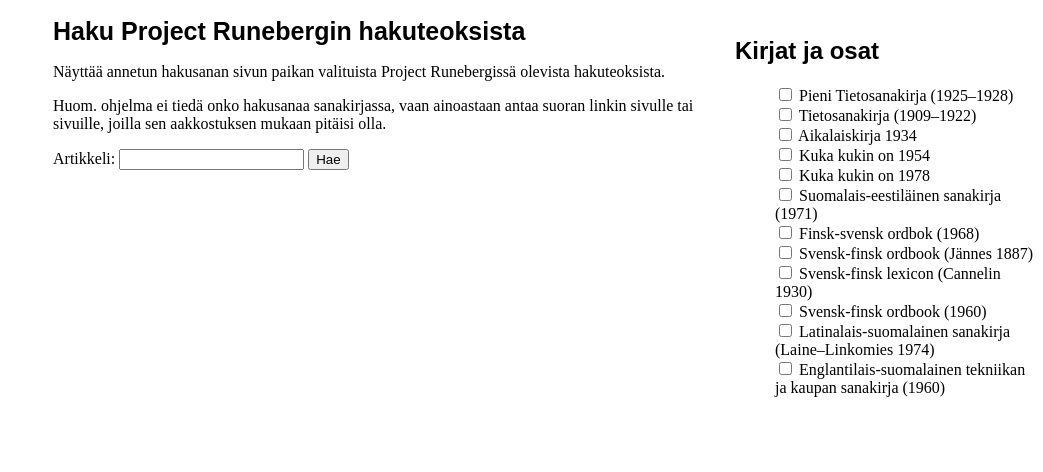
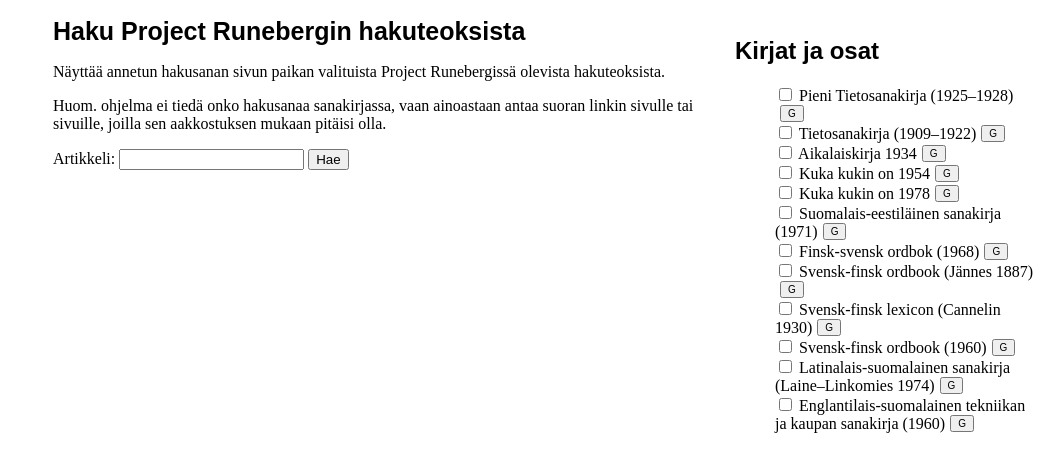
Before and after one commit to akupar/tietohaku, a website built with webpack: page index.html in a window 1280 px wide. Shown: the whole page, without its empty margins (237-1280 px from the left). Built offline with nearby package versions, Linux system fonts and the light colour scheme.

Commit message:
Lisätty googlehaku sisällöstä

```diff
--- a/index.css
+++ b/index.css
@@ -71,3 +71,9 @@
     padding: 0.5em;
     margin: 0.5em 0;
 }
+
+.ghaku {
+    margin-left: 5px;
+    font-size: x-small;
+    vertical-align: text-top;
+}
--- a/src/index.js
+++ b/src/index.js
@@ -563,6 +563,27 @@
         return out.join(" ");
     }
 
+    function showGoogleSearchButtons() {
+        $('#sidebar li').each(function () {
+            const id = $(this).attr('id');
+            const book = id.replace('select-', '');
+            const $button = $('<input type="button" value="G" />');
+            $button.attr('title', 'Google-haku kirjan sisällöstä');
+            $button.attr('class', 'ghaku');
+            $button.click(event => {
+                const searchTerms = $('#hakusana').val();
+                if ( searchTerms.trim() === "" ) {
+                    alert("Kirjoita hakusana kenttään: " + searchTerms);
+                    return;
+                }
+                const searchQuery = searchTerms + ' site:runeberg.org/' + book;
+                const url = 'https://www.google.fi/search?' + $.param({ q: searchQuery });
+                window.open(url);
+            });
+            $(this).append($button);
+        });
+    }
+
 
     function submitQuery($event) {
         if ( $event ) {
@@ -623,8 +644,7 @@
                 submitQuery();
             });
 
-
-
+        showGoogleSearchButtons();
 
     }
 
```
Also changed, not shown: build/bundle.js.
